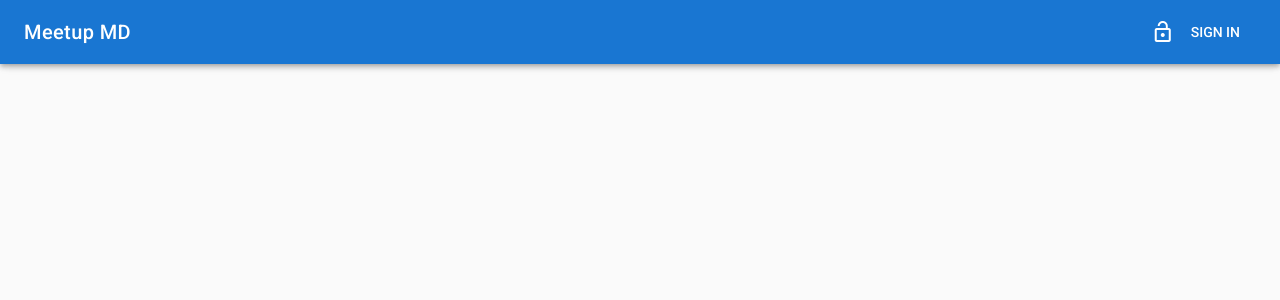
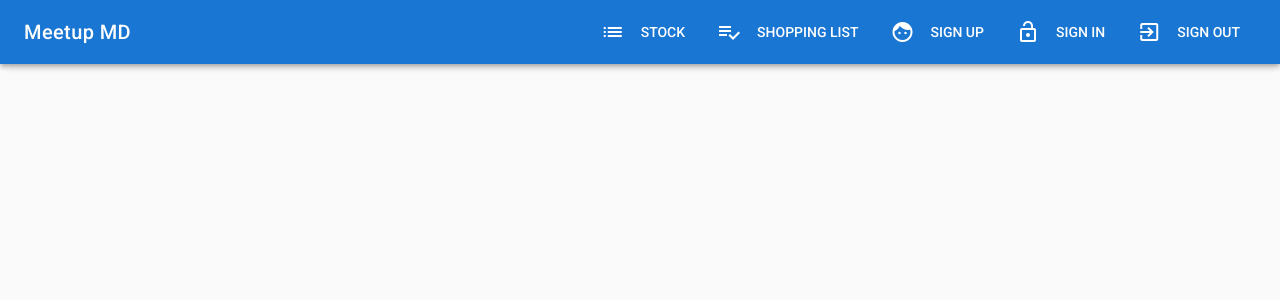
Before and after one commit to udhayamgit/stock-md, a Vue app: page / in a window 1280 px wide. Shown: the top 300 px of the page. Built offline with nearby package versions, Linux system fonts and the light colour scheme.

Commit message:
Add empty pages

```diff
--- a/src/App.vue
+++ b/src/App.vue
@@ -5,7 +5,11 @@
       <v-toolbar-title><router-link to="/" tag="span" style="cursor: pointer">Meetup MD</router-link></v-toolbar-title>
       <v-spacer></v-spacer>
       <v-toolbar-items class="hidden-xs-only">
-        <v-btn flat to="/signin"><v-icon left>lock_open</v-icon> Sign in</v-btn>
+        <v-btn flat to="/items"><v-icon left>list</v-icon>Stock</v-btn>
+        <v-btn flat to="/groceries"><v-icon left>playlist_add_check</v-icon>Shopping list</v-btn>
+        <v-btn flat to="/signup"><v-icon left>face</v-icon>Sign up</v-btn>
+        <v-btn flat to="/signin"><v-icon left>lock_open</v-icon>Sign in</v-btn>
+        <v-btn flat><v-icon left>exit_to_app</v-icon>Sign out</v-btn>
       </v-toolbar-items>
     </v-toolbar>
 
--- /dev/null
+++ b/src/components/auth/signup-page.vue
@@ -0,0 +1,9 @@
+<template>
+  <div>Sign up</div>
+</template>
+
+<script>
+export default {
+  name: 'signup-page'
+}
+</script>
--- /dev/null
+++ b/src/components/stock/groceries-page.vue
@@ -0,0 +1,9 @@
+<template>
+  <div>Grocery List</div>
+</template>
+
+<script>
+export default {
+  name: 'grocery-page'
+}
+</script>
--- /dev/null
+++ b/src/components/stock/items-page.vue
@@ -0,0 +1,9 @@
+<template>
+  <div>Stock List</div>
+</template>
+
+<script>
+export default {
+  name: 'stock-page'
+}
+</script>
```
Also changed, not shown: src/router/index.js (+10 -4 lines), src/components/main-page.vue (renamed from src/components/HelloWorld.vue).
